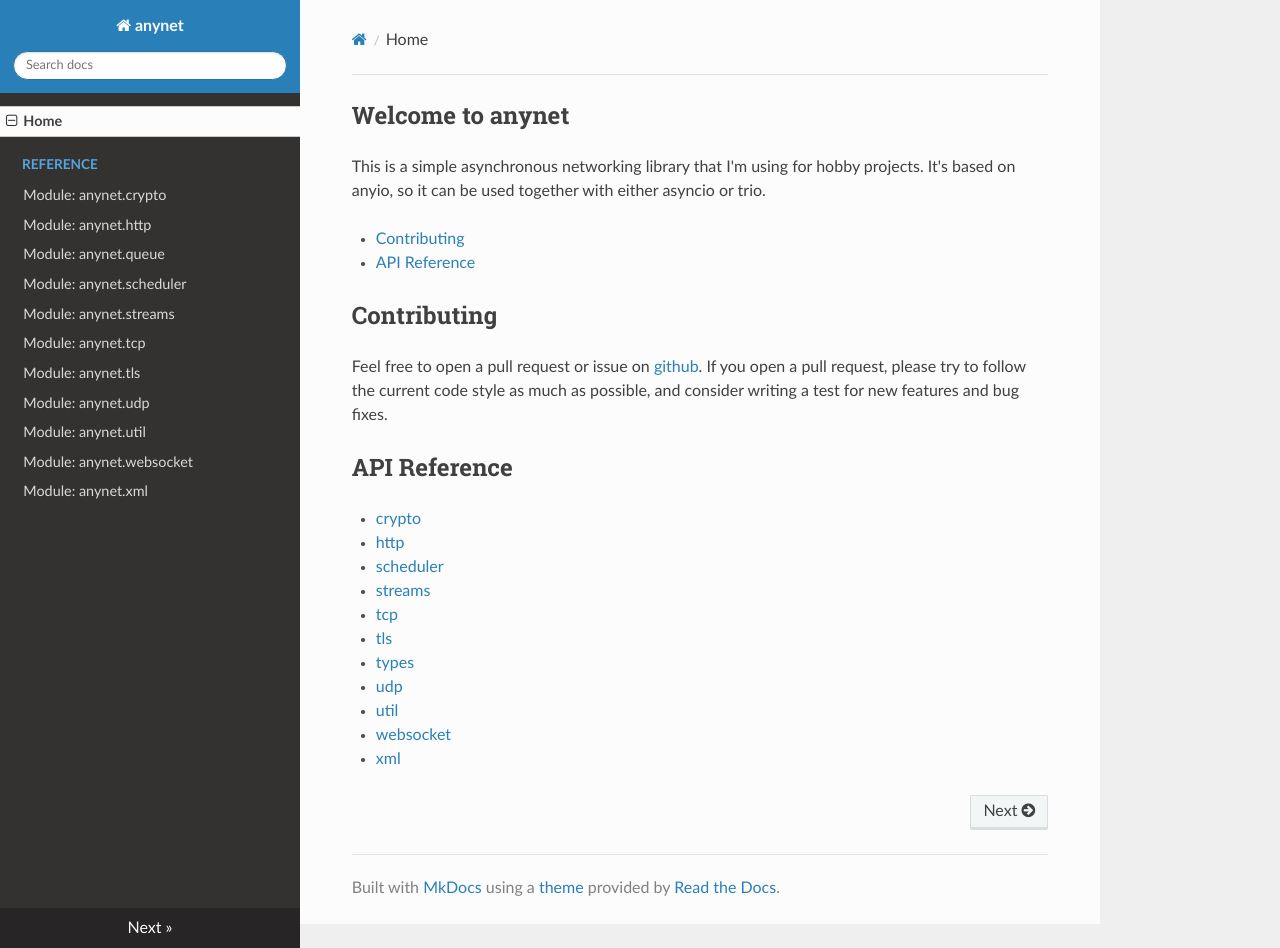
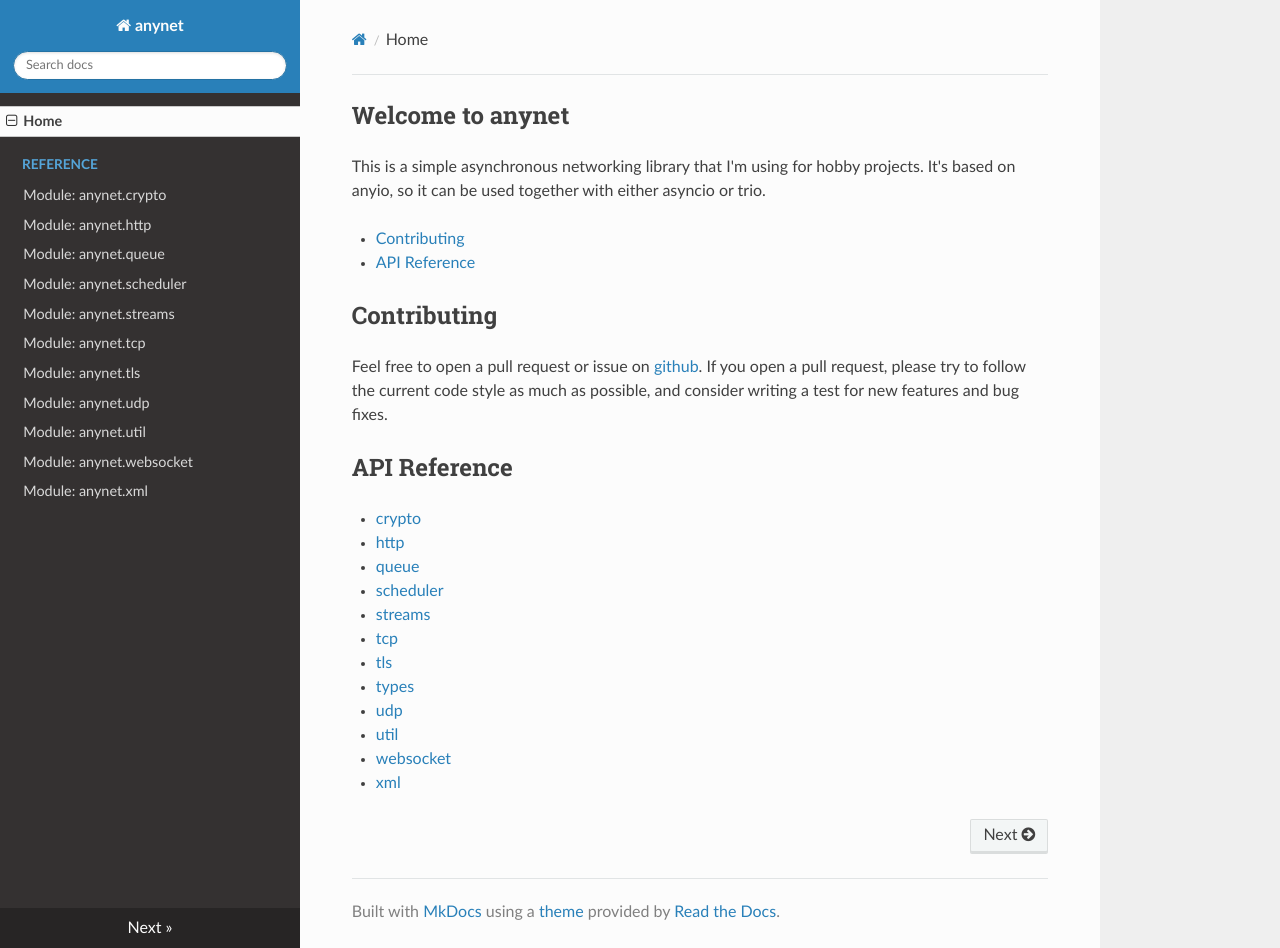
Before and after one commit to kinnay/anynet, an MkDocs documentation site: the page built from docs/index.md, in a window 1280 px wide and 948 px high. Built offline with MkDocs 1.6.1, drawn with Linux system fonts in a browser that asks for light colours; nearby versions of some CDN libraries.

Commit message:
Add missing queue link to documentation index

```diff
--- a/docs/index.md
+++ b/docs/index.md
@@ -13,6 +13,7 @@ Feel free to open a pull request or issue on [github](https://github.com/kinnay/
 
 * [crypto](reference/crypto.md)
 * [http](reference/http.md)
+* [queue](reference/queue.md)
 * [scheduler](reference/scheduler.md)
 * [streams](reference/streams.md)
 * [tcp](reference/tcp.md)
```
